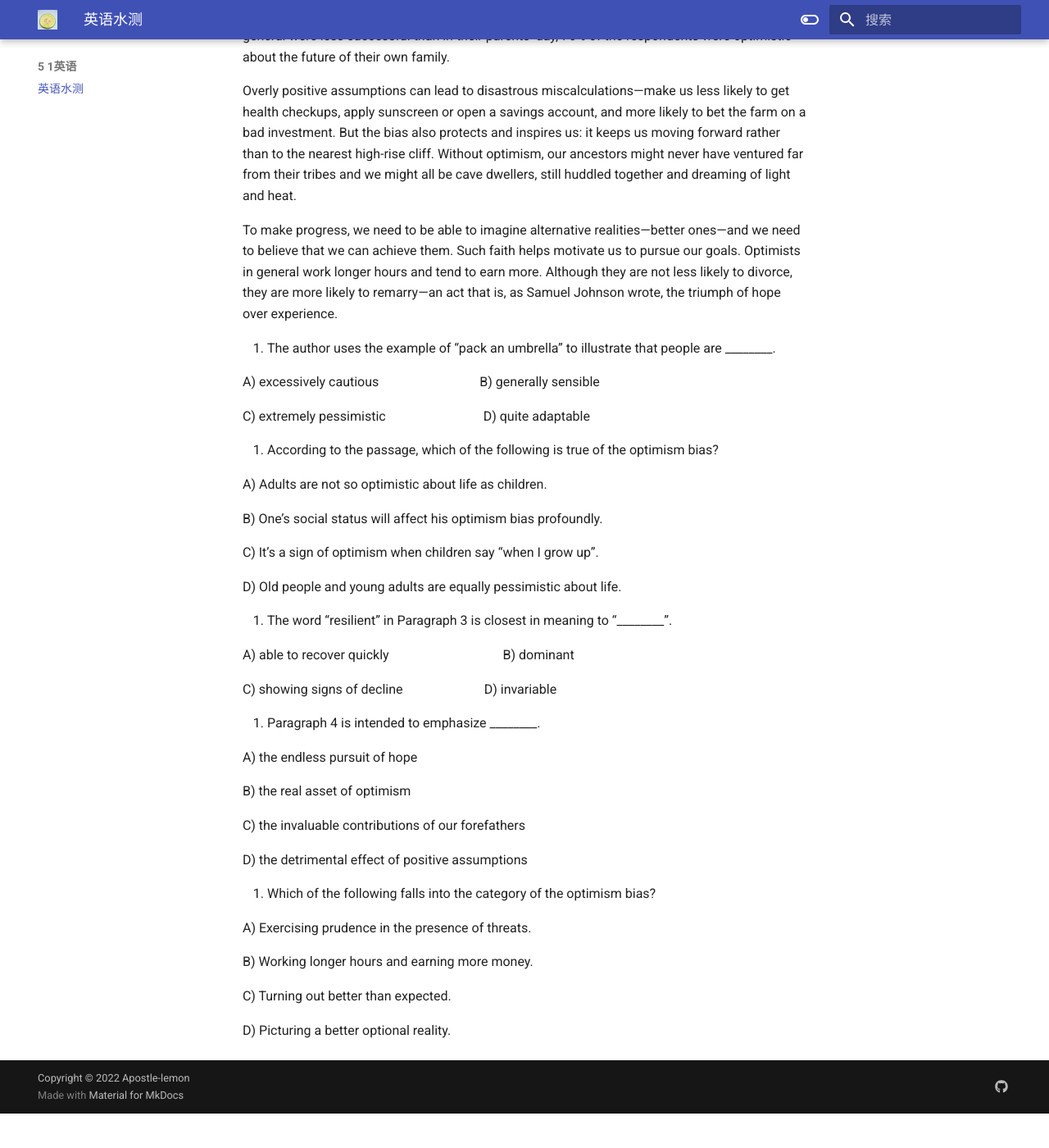
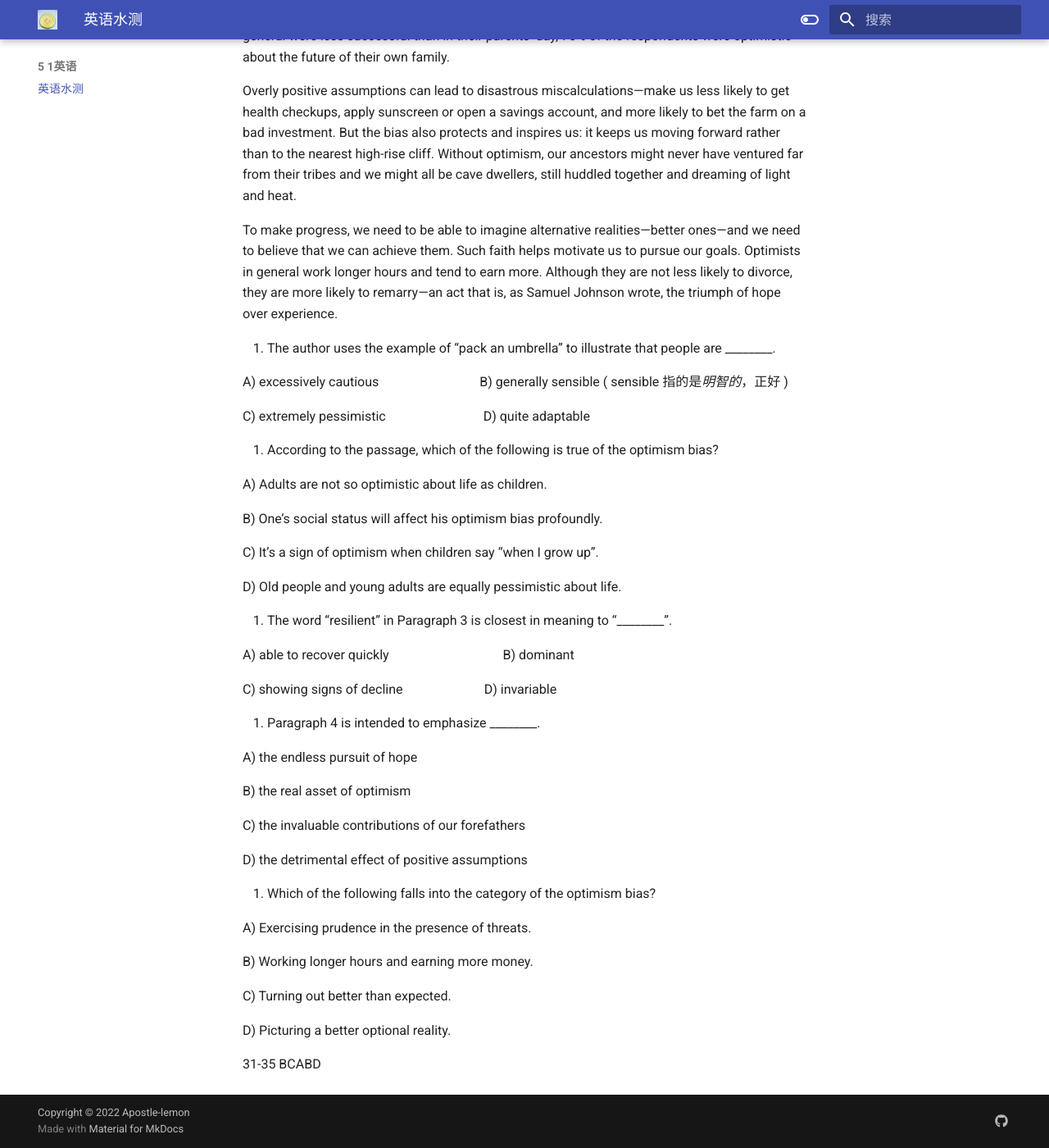
Before and after one commit to Apostle-lemon/Apostle-lemon.github.io, an MkDocs documentation site: the page built from docs/5_1英语/英语水测.md, in a window 1280 px wide and 1400 px high, scrolled down 587 px. Shown: the whole window at 82% size. Built offline with MkDocs 1.6.1 and Material for MkDocs 9.7.7, drawn with Linux system fonts in a browser that asks for light colours; before the commit the page ends 1945 px from its top, so only the background shows below that.

Commit message:
vault backup: 2022-10-29 18:00:40
Affected files:
docs/5_1英语/英语水测.md

```diff
--- a/docs/5_1英语/英语水测.md
+++ b/docs/5_1英语/英语水测.md
@@ -1,4 +1,5 @@
 # 英语水测
+
 We like to think of ourselves as rational creatures. We watch our backs, weigh the odds, pack an umbrella. But both neuroscience and social science suggest that we are more optimistic than realistic. On average, we expect things to turn out better than they wind up being. People hugely underestimate their chances of getting divorced, losing their job or being diagnosed with cancer; expect their children to be extraordinarily gifted; and overestimate their likely life span.
 
 The belief that the future will be much better than the past and present is known as the optimism bias. It abides in every race, region and socioeconomic bracket. Schoolchildren playing when-I-grow-up are rampant optimists, but so are grownups: a 2005 study found that adults over 60 are just as likely to see the glass half full as young adults.
@@ -9,13 +10,13 @@
 
 To make progress, we need to be able to imagine alternative realities—better ones—and we need to believe that we can achieve them. Such faith helps motivate us to pursue our goals. Optimists in general work longer hours and tend to earn more. Although they are not less likely to divorce, they are more likely to remarry—an act that is, as Samuel Johnson wrote, the triumph of hope over experience.
 
-31. The author uses the example of “pack an umbrella” to illustrate that people are ________.
+1. The author uses the example of “pack an umbrella” to illustrate that people are ________.
 
-A) excessively cautious                               B) generally sensible
+A) excessively cautious                               B) generally sensible ( sensible 指的是*明智的*，正好 )
 
 C) extremely pessimistic                              D) quite adaptable
 
-32. According to the passage, which of the following is true of the optimism bias?
+1. According to the passage, which of the following is true of the optimism bias?
 
   A) Adults are not so optimistic about life as children.
 
@@ -50,3 +51,5 @@
   C) Turning out better than expected.
 
   D) Picturing a better optional reality.
+
+31-35 BCABD
```
Also changed, not shown: other parts of docs/5_1英语/英语水测.md (+3 -3 lines).
